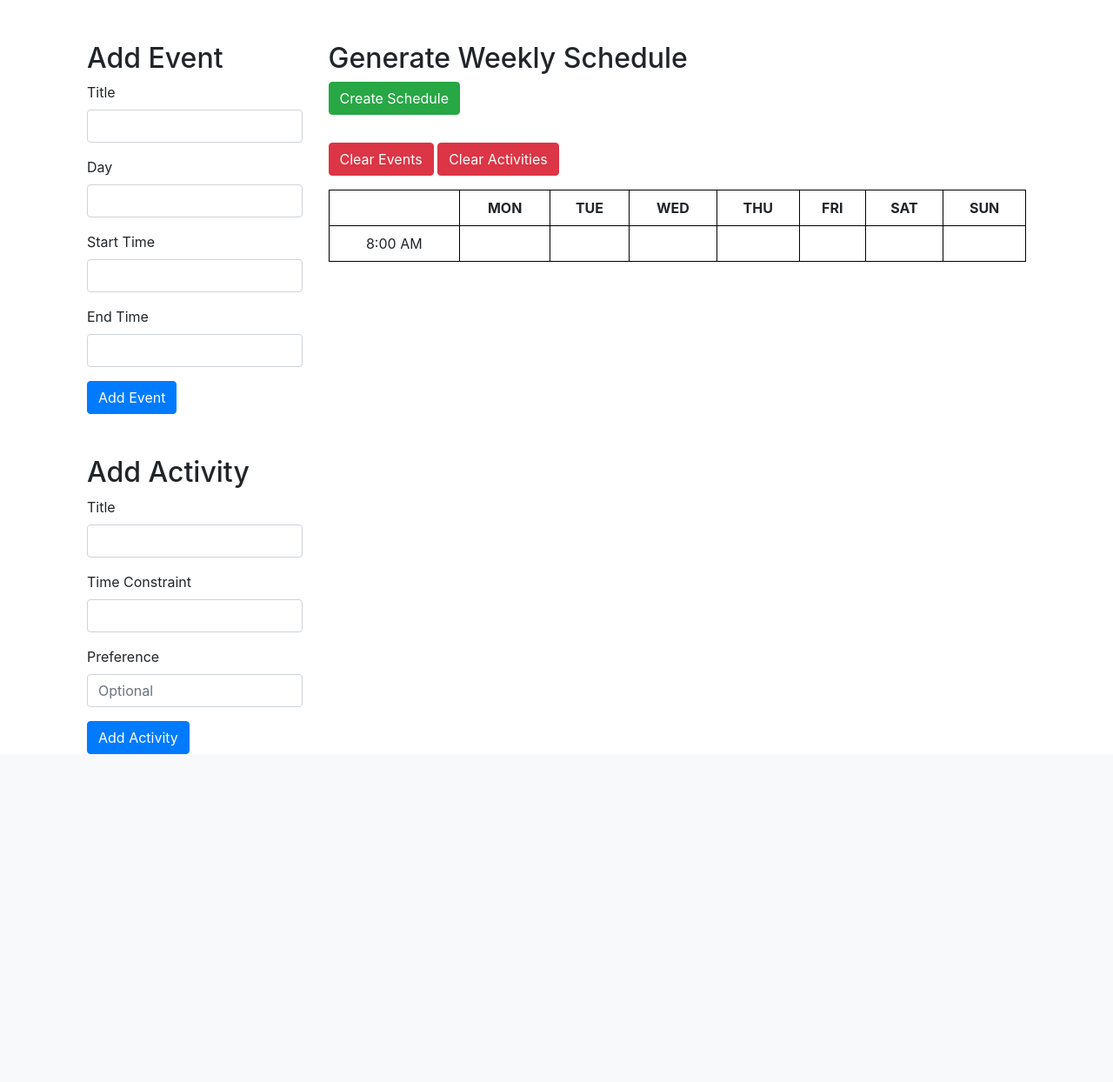
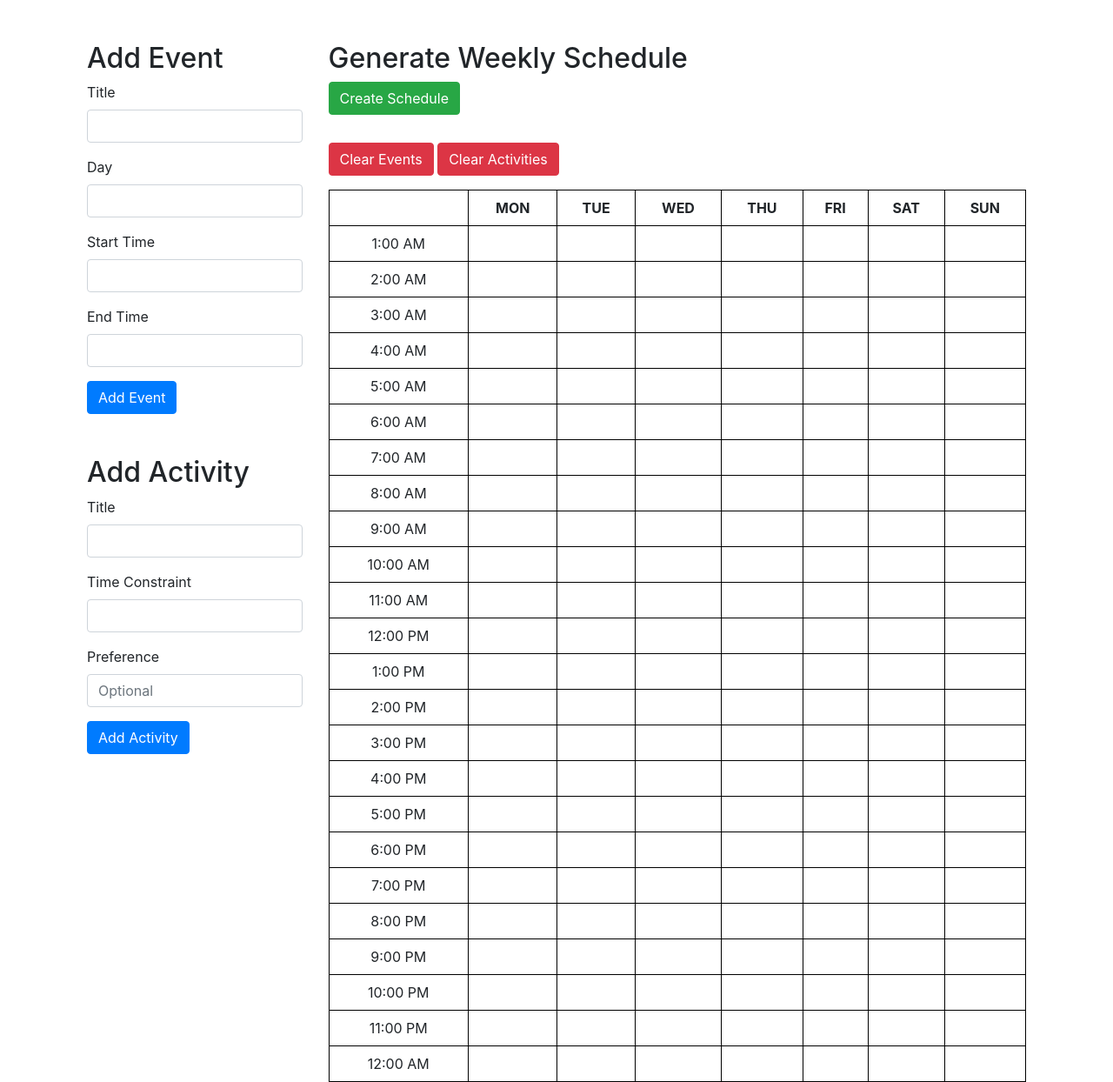
Before and after one commit to TDC28/Qalendar, a Django app: template QalendarProject/QalendarApp/templates/schedule.html in a window 1280 px wide. Shown: the part 66-1310 px from the top of the page at 87% size. Before the commit the page ends 933 px from the top, so only its background shows below. Run offline with Django 5.2, Linux system fonts and the light colour scheme; the template is opened without the code that fills it, so the values that code supplies are empty; some libraries are stand-ins or nearby versions.

Commit message:
Fixing urls

```diff
--- a/QalendarProject/QalendarApp/templates/base.html
+++ b/QalendarProject/QalendarApp/templates/base.html
@@ -27,7 +27,7 @@
             <a class="nav-link" href="{% url 'about' %}">About</a>
           </li>
           <li class="nav-item">
-            <a class="nav-link" href="/schedule">Generate Schedule</a>
+            <a class="nav-link" href="{% url 'schedule_page' %}">Generate Schedule</a>
           </li>
           <li class="nav-item">
             <a class="nav-link" href="{% url 'contacts' %}">Contact</a>
--- a/QalendarProject/QalendarApp/templates/schedule.html
+++ b/QalendarProject/QalendarApp/templates/schedule.html
@@ -97,7 +97,7 @@
         const startTime = document.getElementById('start-time').value;
         const endTime = document.getElementById('end-time').value;
 
-        fetch('/events/', {
+        fetch('/api/events/', {
             method: 'POST',
             headers: {
                 'Content-Type': 'application/json',
@@ -131,7 +131,7 @@
         const timeConstraint = document.getElementById('time-constraint').value;
         const preference = document.getElementById('preference').value || "None";
 
-        fetch('/activities/', {
+        fetch('/api/activities/', {
             method: 'POST',
             headers: {
                 'Content-Type': 'application/json',
@@ -160,7 +160,7 @@
 
     document.getElementById('generate-schedule-button').addEventListener('click', function() {
         document.getElementById('loading').style.display = 'block';
-        fetch('/generate_schedule/')
+        fetch('/api/generate_schedule/')
             .then(response => response.json())
             .then(data => {
                 document.getElementById('loading').style.display = 'none';
@@ -244,18 +244,86 @@
 // }
 
 // const scheduleData = generateTimeSlots('8:00 AM', '1:00 PM', 30);
-
-    const scheduleData = [
+const scheduleData = [
     {
+        "time": "1:00 AM",
+        "MON": "",
+        "TUE": "",
+        "WED": "",
+        "THU": "",
+        "FRI": "",
+        "SAT": "",
+        "SUN": ""
+    },
+        {
+        "time": "2:00 AM",
+        },
+        {
+        "time": "3:00 AM",
+        },
+        {
+        "time": "4:00 AM",
+        },
+        {
+        "time": "5:00 AM",
+        },
+        {
+        "time": "6:00 AM",
+        },
+        {
+        "time": "7:00 AM",
+        },
+        {
         "time": "8:00 AM",
-        "monday": "Meeting",
-        "tuesday": "Lecture",
-        "wednesday": "",
-        "thursday": "Lab",
-        "friday": "",
-        "saturday": "",
-        "sunday": ""
-    },
+        },
+        {
+        "time": "9:00 AM",
+        },
+        {
+        "time": "10:00 AM",
+        },
+        {
+        "time": "11:00 AM",
+        },
+        {
+        "time": "12:00 PM",
+        },
+        {
+        "time": "1:00 PM",
+        },
+        {
+        "time": "2:00 PM",
+        },
+        {
+        "time": "3:00 PM",
+        },
+        {
+        "time": "4:00 PM",
+        },
+        {
+        "time": "5:00 PM",
+        },
+        {
+        "time": "6:00 PM",
+        },
+        {
+        "time": "7:00 PM",
+        },
+        {
+        "time": "8:00 PM",
+        },
+        {
+        "time": "9:00 PM",
+        },
+        {
+        "time": "10:00 PM",
+        },
+        {
+        "time": "11:00 PM",
+        },
+        {
+        "time": "12:00 AM",
+        }
 ];
 
 const tableBody = document.querySelector('tbody');
--- a/QalendarProject/src/main.py
+++ b/QalendarProject/src/main.py
@@ -8,8 +8,8 @@ import sys
 import time
 
 #Define the base URL for the API (check myapp/urls.py)
-BASE_URL_EVENTS = 'http://127.0.0.1:8000/events/'
-BASE_URL_ACTIVITIES = 'http://127.0.0.1:8000/activities/'
+BASE_URL_EVENTS = 'http://127.0.0.1:8000/api/events/'
+BASE_URL_ACTIVITIES = 'http://127.0.0.1:8000/api/activities/'
 
 def fetch_events():
     try:
```
Also changed, not shown: QalendarProject/db.sqlite3.
